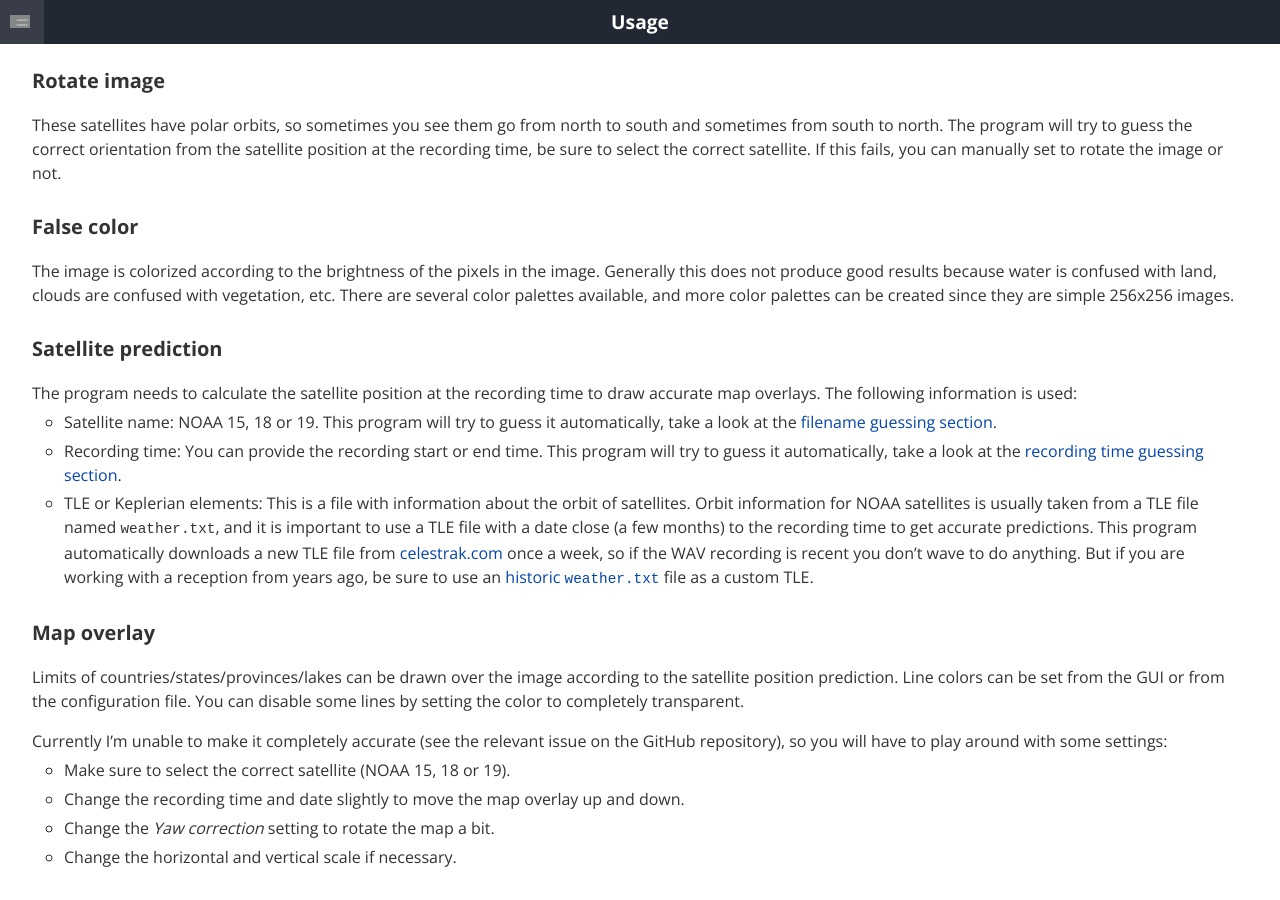
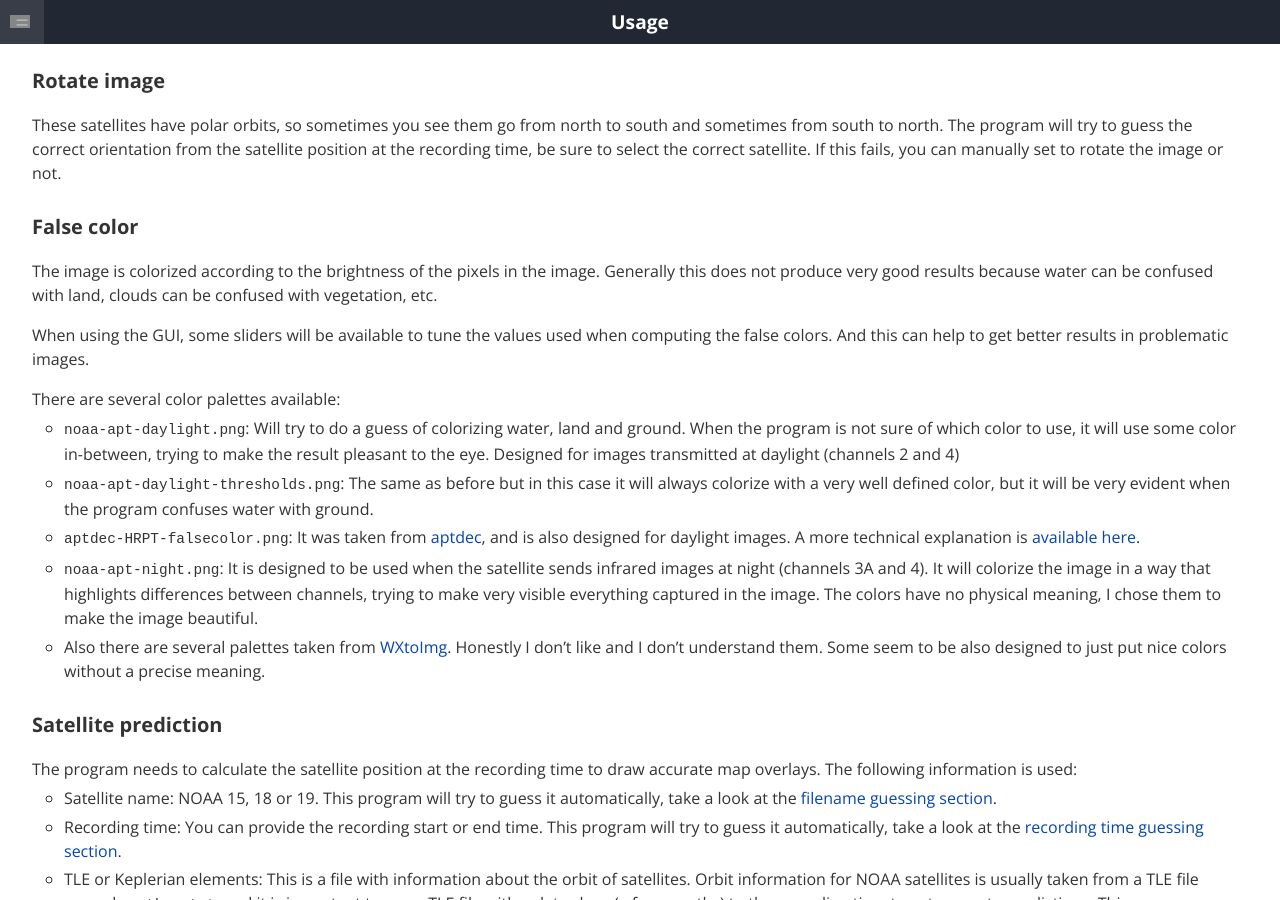
Before and after one commit to martinber/noaa-apt, a Jekyll site: the page built from docs/usage.md, in a window 1280 px wide and 900 px high, scrolled down 5522 px. Built offline with Jekyll 4.4.1, drawn with Linux system fonts in a browser that asks for light colours.

Commit message:
New palettes and documentation

```diff
--- a/docs/index.html
+++ b/docs/index.html
@@ -132,7 +132,7 @@ layout: landing
 				<li>
 					Images look <strong>much better on daylight</strong>, the satellites
 					also send infrared images at night but I recommend receiving passes
-					when the sun is high in the sky,
+					when the sun is high in the sky.
 				</li>
 			</ul>
 
--- a/docs/usage.md
+++ b/docs/usage.md
@@ -238,10 +238,37 @@ the image or not.
 ### False color
 
 The image is colorized according to the brightness of the pixels in the image.
-Generally this does not produce good results because water is confused with
-land, clouds are confused with vegetation, etc. There are several color palettes
-available, and more color palettes can be created since they are simple 256x256
-images.
+Generally this does not produce very good results because water can be confused
+with land, clouds can be confused with vegetation, etc.
+
+When using the GUI, some sliders will be available to tune the values used when
+computing the false colors. And this can help to get better results in
+problematic images.
+
+There are several color palettes available:
+
+- `noaa-apt-daylight.png`: Will try to do a guess of colorizing water, land and
+    ground. When the program is not sure of which color to use, it will
+    use some color in-between, trying to make the result pleasant to the eye.
+    Designed for images transmitted at daylight (channels 2 and 4)
+
+- `noaa-apt-daylight-thresholds.png`: The same as before but in this case it
+    will always colorize with a very well defined color, but it will be very
+    evident when the program confuses water with ground.
+
+- `aptdec-HRPT-falsecolor.png`: It was taken from [aptdec], and is also designed
+    for daylight images. A more technical explanation is
+    [available here](https://github.com/Xerbo/aptdec/issues/21).
+
+- `noaa-apt-night.png`: It is designed to be used when the satellite sends
+    infrared images at night (channels 3A and 4). It will colorize the image in
+    a way that highlights differences between channels, trying to make very
+    visible everything captured in the image. The colors have no physical
+    meaning, I chose them to make the image beautiful.
+
+- Also there are several palettes taken from [WXtoImg]. Honestly I don't like
+    and I don't understand them. Some seem to be also designed to just put nice
+    colors without a precise meaning.
 
 ### Satellite prediction
 
@@ -453,3 +480,4 @@ problem with my decoder.
 
 [atp-dec/apt-dec]: https://github.com/csete/aptdec
 [WXtoImg]: http://wxtoimg.com/
+[aptdec]: https://github.com/Xerbo/aptdec
--- a/src/default_settings.toml
+++ b/src/default_settings.toml
@@ -76,7 +76,7 @@ default_lakes_color = [50, 200, 200, 255]
 [false_color]
 
 # Filename relative to the "res/palettes/" folder
-default_palette_filename = "N19-HRPT-Falsecolor.png"
+default_palette_filename = "noaa-apt-daylight.png"
 
 [profiles]
 
```
Also changed, not shown: docs/alternatives.md (+9 -3 lines), docs/guide.md (+17 -13 lines), docs/how-it-works.md (+9 -0 lines), README.md, extra/soft_ir_palette.svg (added), extra/soft_palette.svg (added), extra/thresholds_palette.svg (added), res/palettes/aptdec-HRPT-falsecolor.png (renamed from res/palettes/N19-HRPT-Falsecolor.png), res/palettes/noaa-apt-daylight-thresholds.png (added), res/palettes/noaa-apt-daylight.png (added), res/palettes/noaa-apt-night.png (added).
